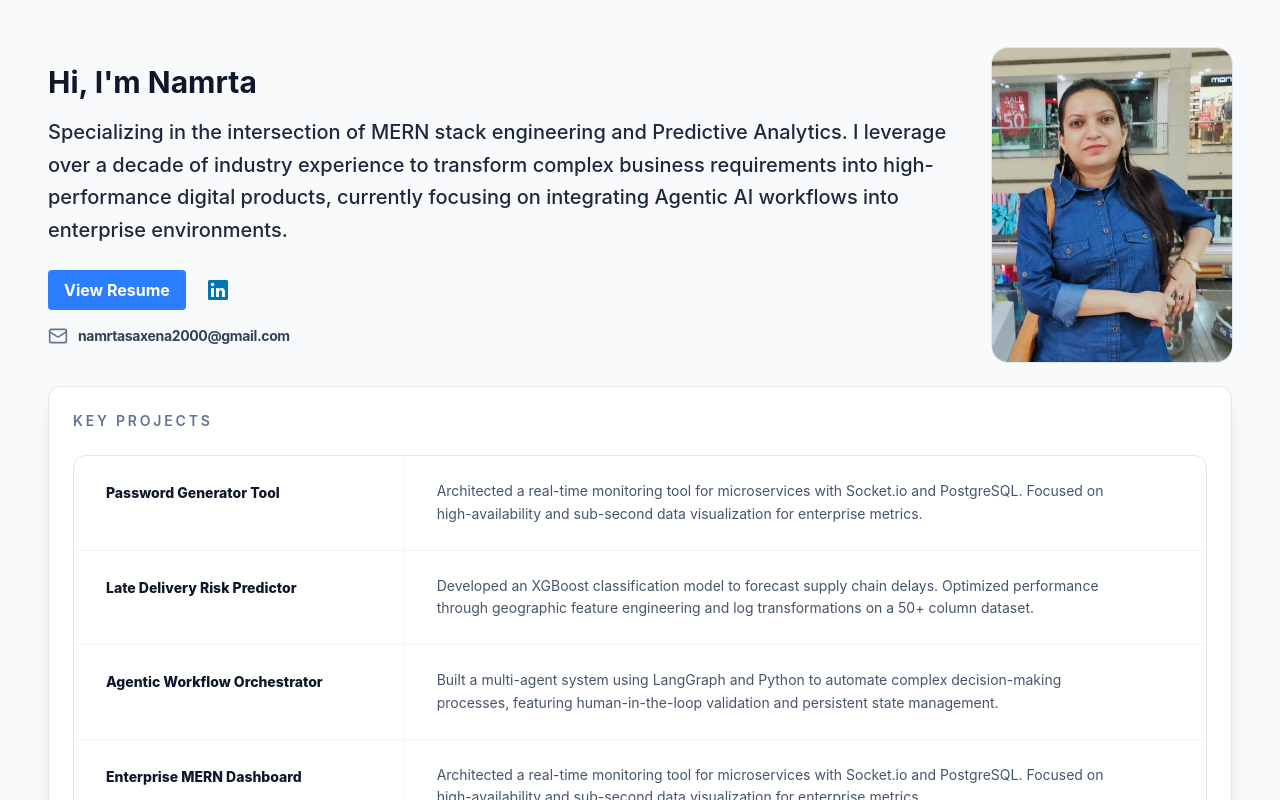
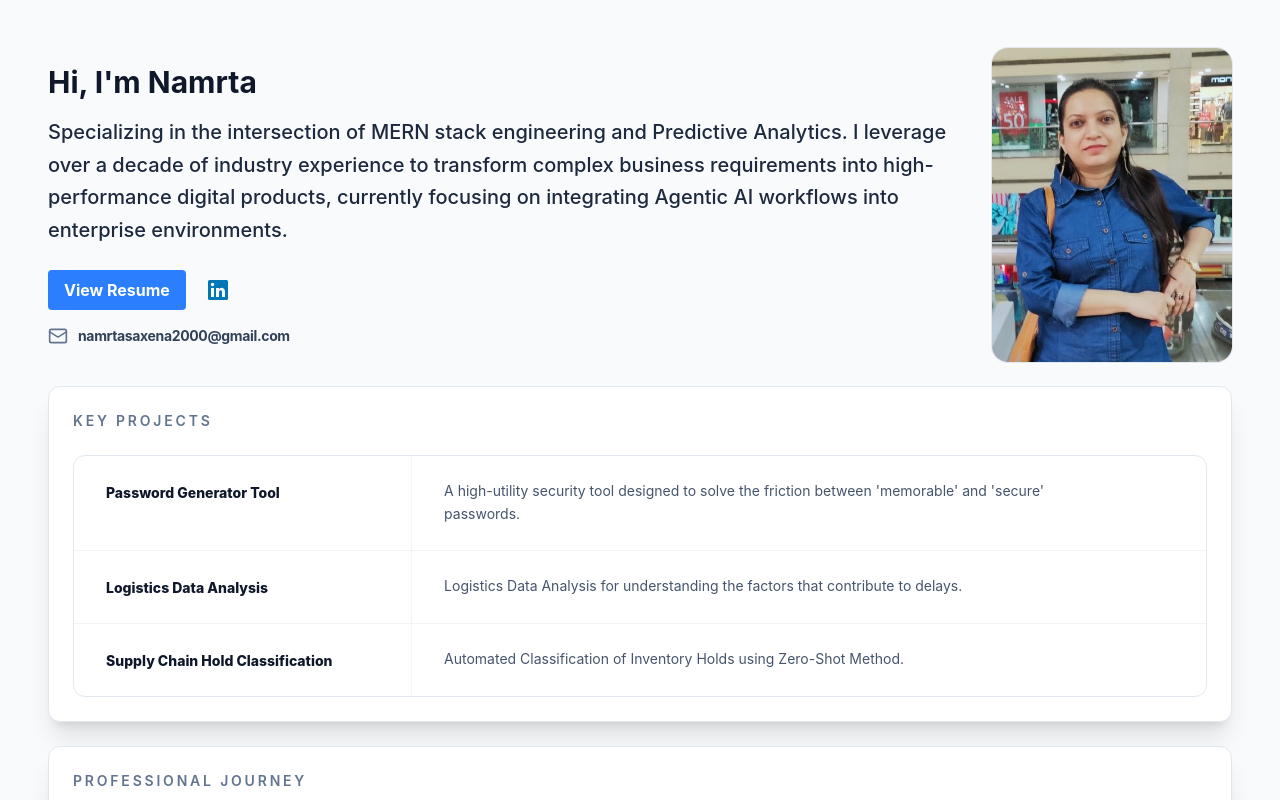
Before and after one commit to namrta-saxena/namrta-saxena.github.io, a React (Vite) app: page / in a window 1280 px wide. Shown: the top 800 px of the page. Built offline with nearby package versions, Linux system fonts and the light colour scheme.

Commit message:
updated for github notebooks

```diff
--- a/src/components/sections/ProjectsTable.jsx
+++ b/src/components/sections/ProjectsTable.jsx
@@ -11,22 +11,17 @@ const ProjectsTable = () => {
             name: "Random Password generator",
             showPopup: true,
             link: "https://github.com/yourusername/mern-dashboard",
-            description: "Architected a real-time monitoring tool for microservices with Socket.io and PostgreSQL. Focused on high-availability and sub-second data visualization for enterprise metrics."
+            description: "A high-utility security tool designed to solve the friction between 'memorable' and 'secure' passwords."
         },
         {
-            name: "Late Delivery Risk Predictor",
-            link: "https://github.com/yourusername/logistics-ml",
-            description: "Developed an XGBoost classification model to forecast supply chain delays. Optimized performance through geographic feature engineering and log transformations on a 50+ column dataset."
+            name: "Logistics Data Analysis",
+            link: "https://github.com/namrta-saxena/DataScienceRepo/blob/main/2-Logistics_Data_Analysis_and_Delay_Prediction.ipynb",
+            description: "Logistics Data Analysis for understanding the factors that contribute to delays."
         },
         {
-            name: "Agentic Workflow Orchestrator",
-            link: "https://github.com/yourusername/agent-engine",
-            description: "Built a multi-agent system using LangGraph and Python to automate complex decision-making processes, featuring human-in-the-loop validation and persistent state management."
-        },
-        {
-            name: "Enterprise MERN Dashboard",
-            link: "https://github.com/yourusername/mern-dashboard",
-            description: "Architected a real-time monitoring tool for microservices with Socket.io and PostgreSQL. Focused on high-availability and sub-second data visualization for enterprise metrics."
+            name: "Supply Chain Hold Classification",
+            link: "https://github.com/namrta-saxena/DataScienceRepo/blob/main/3-Hold_Type.ipynb",
+            description: "Automated Classification of Inventory Holds using Zero-Shot Method."
         }
     ];
 
```
